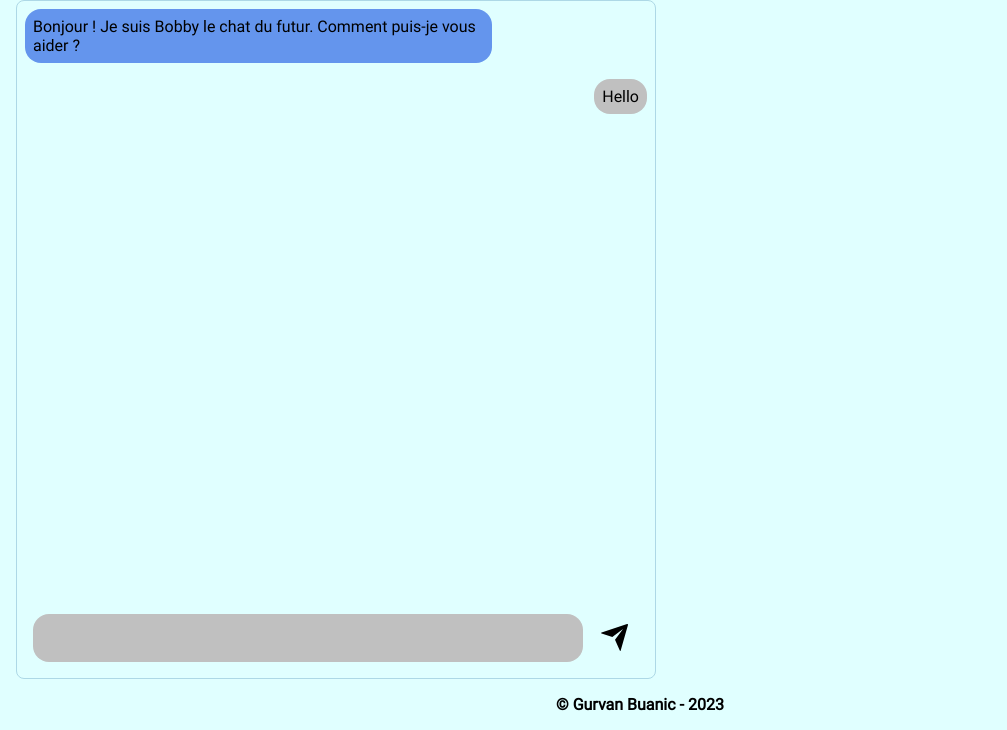
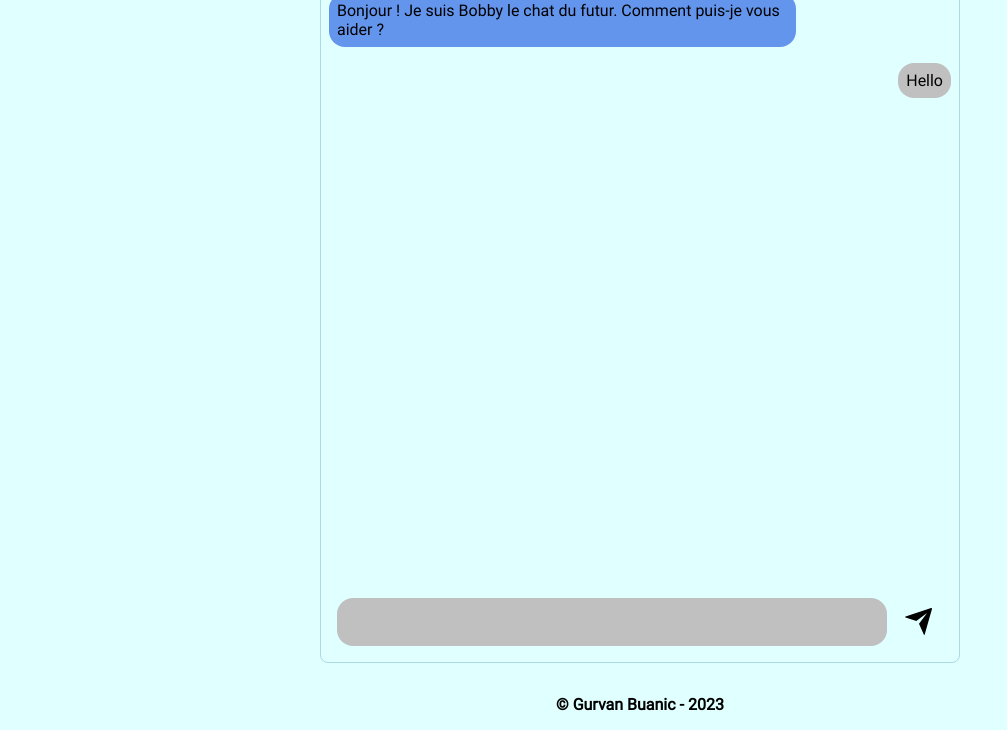
Before and after one commit to florian-chicot/LP_Bobby-Chatbot, a website: page views/index.html in a window 1280 px wide. Shown: the part 70-800 px from the top of the page, without its empty margins (0-1007 px from the left). Drawn offline with Linux system fonts and the light colour scheme; files that its build step writes are made by us from their sources; files whose address does not match are found by name.

Commit message:
Update media querie css

```diff
--- a/public/css/style.css
+++ b/public/css/style.css
@@ -105,8 +105,9 @@ footer {
   padding-bottom: 1rem;
 }
 
-@media screen and (min-width: 820px) {
+@media screen and (min-width: 920px) {
   .wrapperMain{
     width: 50%;
+    margin: auto;
   }
 }
```
